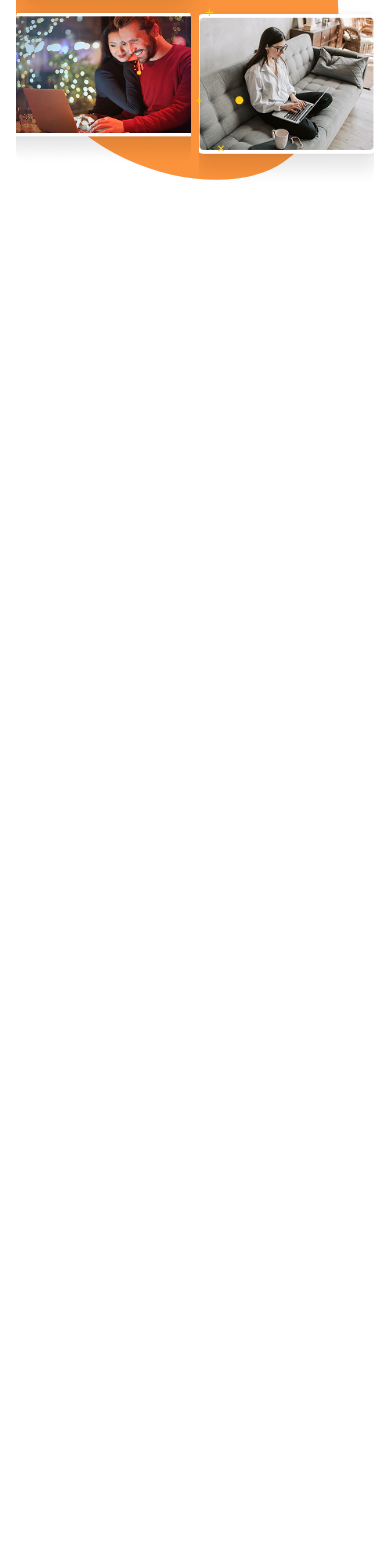
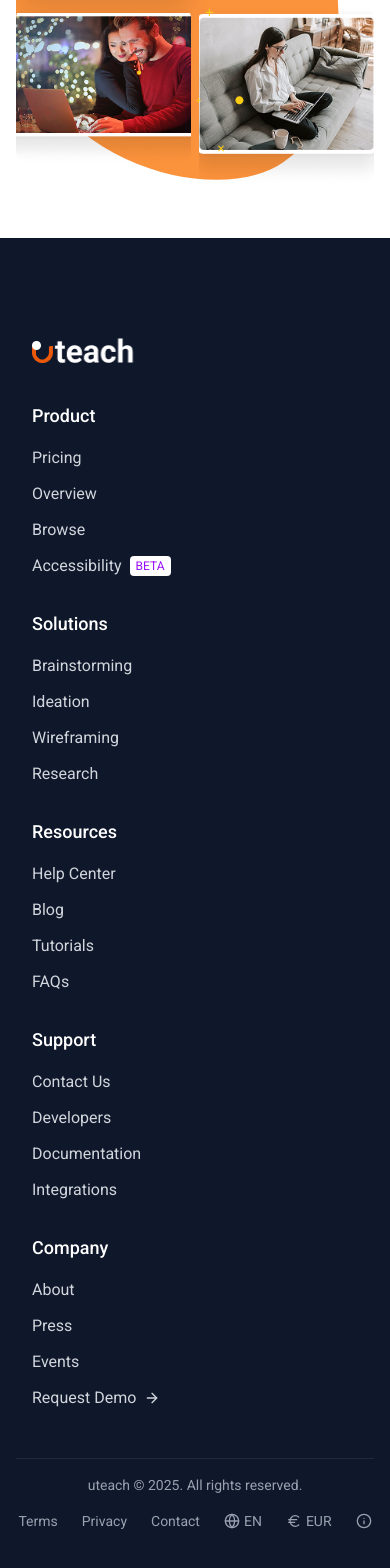
Before and after one commit to eduardouglas99/nextjs-landing-ui, a Next.js app: page / in a window 390 px wide. Shown: the part 6264-7832 px from the top of the page. Before the commit the page ends 6502 px from the top, so only its background shows below. Built offline with nearby package versions, Linux system fonts and the light colour scheme.

Commit message:
feat: implement footer components fot all versions

```diff
--- /dev/null
+++ b/src/app/Footer/index.tsx
@@ -0,0 +1,261 @@
+import Link from "next/link";
+import { ArrowRight, Globe, Euro, Info } from "lucide-react";
+import Image from "next/image";
+import { Container } from "../components/Container";
+
+export function Footer() {
+  return (
+    <footer className="bg-primary-color text-white">
+      <Container className="pt-12 pb-9 md:px-10 md:py-20">
+        <div className="container mx-auto px-4 py-12">
+          <div className="grid grid-cols-1 md:grid-cols-2 lg:grid-cols-6 gap-8">
+            <div className="lg:col-span-1">
+              <Image
+                src="/images/footer/logo-teach.png"
+                alt="Teach"
+                title="Teach"
+                width={173}
+                height={35}
+              />
+            </div>
+
+            <div className="lg:col-span-1">
+              <h3 className="font-medium text-lg mb-4">Product</h3>
+              <ul className="space-y-3">
+                <li>
+                  <Link
+                    href="/pricing"
+                    className="text-gray-300 hover:text-white  text-header-base-hover transition-colors"
+                  >
+                    Pricing
+                  </Link>
+                </li>
+                <li>
+                  <Link
+                    href="/overview"
+                    className="text-gray-300 hover:text-white  text-header-base-hover transition-colors"
+                  >
+                    Overview
+                  </Link>
+                </li>
+                <li>
+                  <Link
+                    href="/browse"
+                    className="text-gray-300 hover:text-white text-header-base-hover transition-colors"
+                  >
+                    Browse
+                  </Link>
+                </li>
+                <li>
+                  <Link
+                    href="/accessibility"
+                    className="text-gray-300 hover:text-white text-header-base-hover transition-colors flex items-center"
+                  >
+                    Accessibility
+                    <span className="ml-2 text-xs bg-white text-purple-600 px-1.5 py-0.5 rounded">
+                      BETA
+                    </span>
+                  </Link>
+                </li>
+              </ul>
+            </div>
+
+            <div className="lg:col-span-1">
+              <h3 className="font-medium text-lg mb-4">Solutions</h3>
+              <ul className="space-y-3">
+                <li>
+                  <Link
+                    href="/brainstorming"
+                    className="text-gray-300 hover:text-white text-header-base-hover transition-colors"
+                  >
+                    Brainstorming
+                  </Link>
+                </li>
+                <li>
+                  <Link
+                    href="/ideation"
+                    className="text-gray-300 hover:text-white text-header-base-hover transition-colors"
+                  >
+                    Ideation
+                  </Link>
+                </li>
+                <li>
+                  <Link
+                    href="/wireframing"
+                    className="text-gray-300 hover:text-white text-header-base-hover transition-colors"
+                  >
+                    Wireframing
+                  </Link>
+                </li>
+                <li>
+                  <Link
+                    href="/research"
+                    className="text-gray-300 hover:text-white text-header-base-hover transition-colors"
+                  >
+                    Research
+                  </Link>
+                </li>
+              </ul>
+            </div>
+
+            <div className="lg:col-span-1">
+              <h3 className="font-medium text-lg mb-4">Resources</h3>
+              <ul className="space-y-3">
+                <li>
+                  <Link
+                    href="/help-center"
+                    className="text-gray-300 hover:text-white text-header-base-hover transition-colors"
+                  >
+                    Help Center
+                  </Link>
+                </li>
+                <li>
+                  <Link
+                    href="/blog"
+                    className="text-gray-300 hover:text-white text-header-base-hover transition-colors"
+                  >
+                    Blog
+                  </Link>
+                </li>
+                <li>
+                  <Link
+                    href="/tutorials"
+                    className="text-gray-300 hover:text-white text-header-base-hover transition-colors"
+                  >
+                    Tutorials
+                  </Link>
+                </li>
+                <li>
+                  <Link
+                    href="/faqs"
+                    className="text-gray-300 hover:text-white text-header-base-hover transition-colors"
+                  >
+                    FAQs
+                  </Link>
+                </li>
+              </ul>
+            </div>
+
+            <div className="lg:col-span-1">
+              <h3 className="font-medium text-lg mb-4">Support</h3>
+              <ul className="space-y-3">
+                <li>
+                  <Link
+                    href="/contact"
+                    className="text-gray-300 hover:text-white text-header-base-hover transition-colors"
+                  >
+                    Contact Us
+                  </Link>
+                </li>
+                <li>
+                  <Link
+                    href="/developers"
+                    className="text-gray-300 hover:text-white text-header-base-hover transition-colors"
+                  >
+                    Developers
+                  </Link>
+                </li>
+                <li>
+                  <Link
+                    href="/documentation"
+                    className="text-gray-300 hover:text-white text-header-base-hover transition-colors"
+                  >
+                    Documentation
+                  </Link>
+                </li>
+                <li>
+                  <Link
+                    href="/integrations"
+                    className="text-gray-300 hover:text-white text-header-base-hover transition-colors"
+                  >
+                    Integrations
+                  </Link>
+                </li>
+              </ul>
+            </div>
+
+            <div className="lg:col-span-1">
+              <h3 className="font-medium text-lg mb-4">Company</h3>
+              <ul className="space-y-3">
+                <li>
+                  <Link
+                    href="/about"
+                    className="text-gray-300 hover:text-white text-header-base-hover transition-colors"
+                  >
+                    About
+                  </Link>
+                </li>
+                <li>
+                  <Link
+                    href="/press"
+                    className="text-gray-300 hover:text-white text-header-base-hover transition-colors"
+                  >
+                    Press
+                  </Link>
+                </li>
+                <li>
+                  <Link
+                    href="/events"
+                    className="text-gray-300 hover:text-white text-header-base-hover transition-colors"
+                  >
+                    Events
+                  </Link>
+                </li>
+                <li>
+                  <Link
+                    href="/request-demo"
+                    className="text-gray-300 hover:text-white text-header-base-hover transition-colors flex items-center"
+                  >
+                    Request Demo
+                    <ArrowRight className="ml-2 h-4 w-4" />
+                  </Link>
+                </li>
+              </ul>
+            </div>
+          </div>
+        </div>
+
+        <div className="border-t border-gray-800"></div>
+
+        <div className="container mx-auto px-4 py-4">
+          <div className="flex flex-col md:flex-row justify-between items-center">
+            <div className="text-gray-400 text-sm mb-4 md:mb-0">
+              uteach © {new Date().getFullYear()}. All rights reserved.
+            </div>
+            <div className="flex items-center space-x-6">
+              <Link
+                href="/terms"
+                className="text-gray-400 hover:text-white  text-header-base-hover text-sm transition-colors"
+              >
+                Terms
+              </Link>
+              <Link
+                href="/privacy"
+                className="text-gray-400 hover:text-white  text-header-base-hover text-sm transition-colors"
+              >
+                Privacy
+              </Link>
+              <Link
+                href="/contact"
+                className="text-gray-400 hover:text-white  text-header-base-hover text-sm transition-colors"
+              >
+                Contact
+              </Link>
+              <button className="text-gray-400 hover:text-white  text-header-base-hover text-sm flex items-center transition-colors">
+                <Globe className="h-4 w-4 mr-1" />
+                EN
+              </button>
+              <button className="text-gray-400 hover:text-white  text-header-base-hover text-sm flex items-center transition-colors">
+                <Euro className="h-4 w-4 mr-1" />
+                EUR
+              </button>
+              <button className="text-gray-400 hover:text-white  text-header-base-hover text-sm transition-colors">
+                <Info className="h-4 w-4" />
+              </button>
+            </div>
+          </div>
+        </div>
+      </Container>
+    </footer>
+  );
+}
--- a/src/app/layout.tsx
+++ b/src/app/layout.tsx
@@ -2,6 +2,7 @@ import type { Metadata } from "next";
 import { Roboto } from "next/font/google";
 import "./globals.css";
 import Header from "./components/Header";
+import { Footer } from "./Footer";
 
 const roboto = Roboto({
   variable: "--font-roboto",
@@ -27,6 +28,7 @@ export default function RootLayout({
       <body className={roboto.variable}>
         <Header />
         {children}
+        <Footer />
       </body>
     </html>
   );
```
Also changed, not shown: public/images/footer/logo-teach.png (added).
